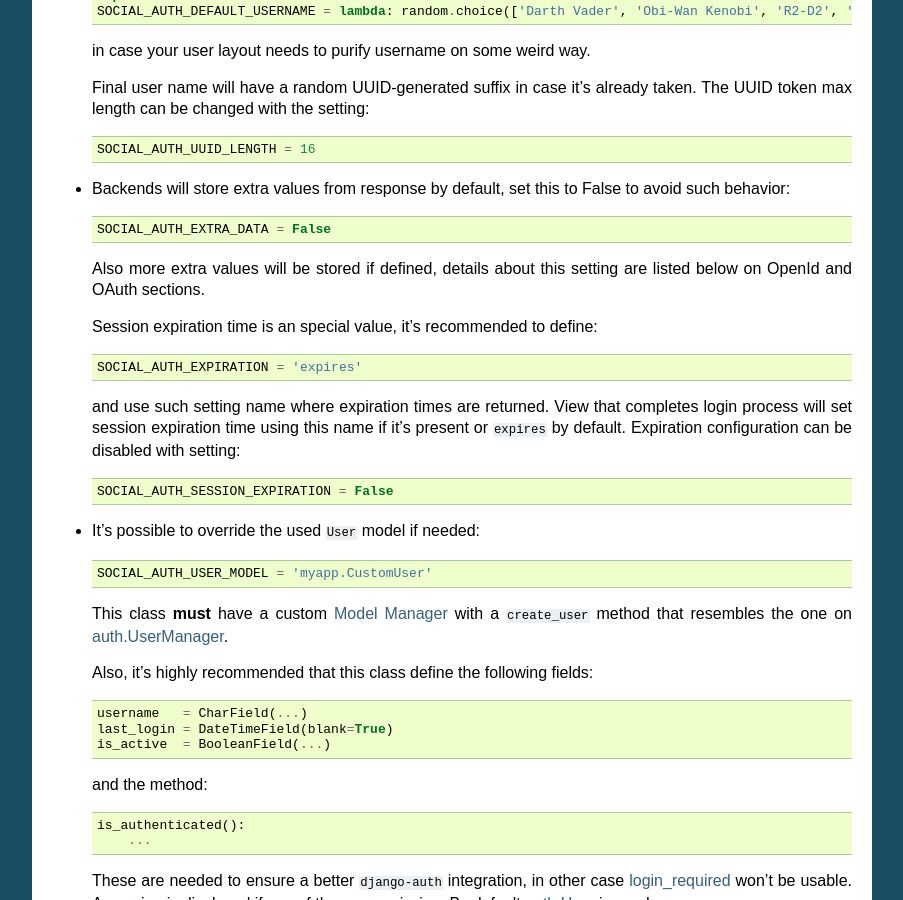
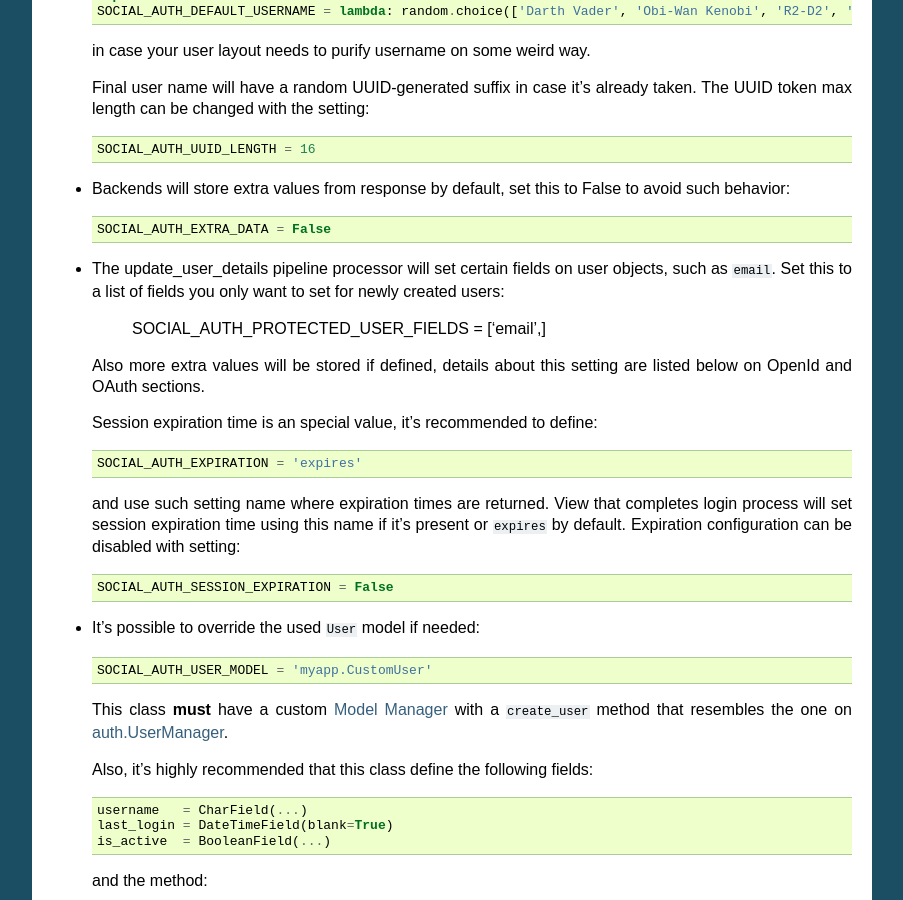
Before and after one commit to devs-cloud/django-social-auth-module, a Sphinx documentation site: the page built from doc/configuration.rst, in a window 1280 px wide and 900 px high, scrolled down 2504 px. Shown: the whole window, without its empty margins (198-1101 px from the left). Built offline with Sphinx 7.4.7, drawn with Linux system fonts in a browser that asks for light colours.

Commit message:
added SOCIAL_AUTH_PROTECTED_USER_FIELDS doc to correct file

```diff
--- a/doc/configuration.rst
+++ b/doc/configuration.rst
@@ -155,6 +155,12 @@ Configuration
 
     SOCIAL_AUTH_EXTRA_DATA = False
 
+- The update_user_details pipeline processor will set certain fields on user
+  objects, such as ``email``. Set this to a list of fields you only want to
+  set for newly created users:
+
+    SOCIAL_AUTH_PROTECTED_USER_FIELDS = ['email',]
+
   Also more extra values will be stored if defined, details about this setting
   are listed below on OpenId and OAuth sections.
 
```
